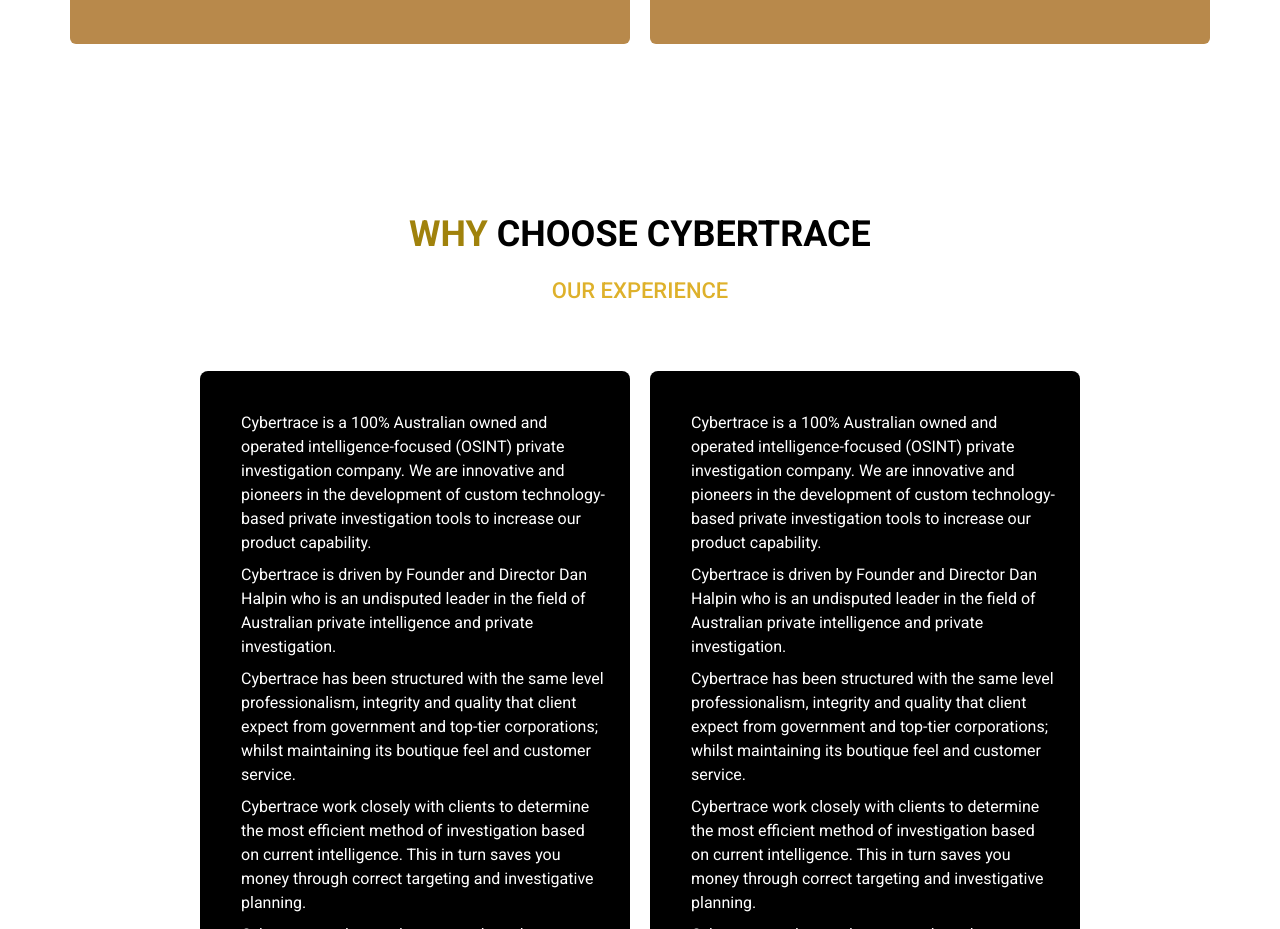
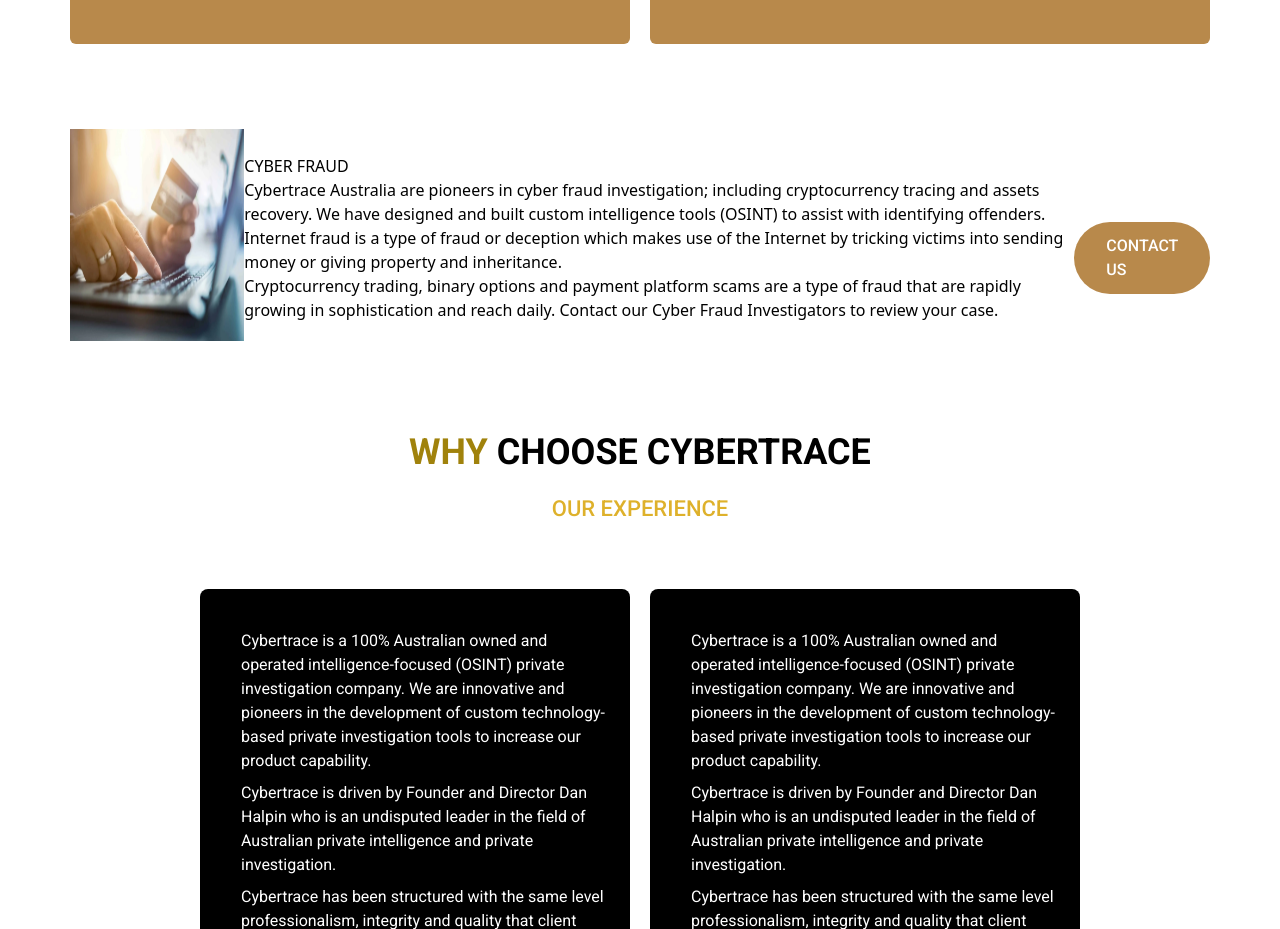
Before and after one commit to NabeelJaan/cybertrace, a Next.js app: page / in a window 1280 px wide. Shown: the part 4225-5154 px from the top of the page. Built offline with nearby package versions, Linux system fonts and the light colour scheme.

Commit message:
services component section html

```diff
--- /dev/null
+++ b/components/ServicesWeOffer.jsx
@@ -0,0 +1,40 @@
+import React from "react";
+import Link from "next/link";
+import Image from "next/image";
+
+
+
+const ServicesWeOffer = () => {
+    return(
+        <section>
+            <div className="max-w-1140px mx-auto">
+                <div className="flex items-center">
+                    <div>
+                        <Image src="/images/cyberFraud.webp" width="336" height="410" alt="cyber fraud" />
+                    </div>
+
+                    <div className="max-w-480px mx-auto">
+                        <h3>CYBER FRAUD</h3>
+                        <p>Cybertrace Australia are pioneers in cyber fraud investigation; including
+                            cryptocurrency tracing and assets recovery. We have designed and built custom
+                            intelligence tools (OSINT) to assist with identifying offenders.</p>
+                        <p>Internet fraud is a type of fraud or deception which makes use of the Internet by
+                            tricking victims into sending money or giving property and inheritance.</p>
+                        <p>Cryptocurrency trading, binary options and payment platform scams are a type
+                            of fraud that are rapidly growing in sophistication and reach daily. Contact our Cyber
+                            Fraud Investigators to review your case.</p>
+                    </div>
+
+                    <div>
+                        <Link href="#">
+                            <a className="text-base font-roboto font-medium uppercase bg-golden text-white px-8 py-3 inline-flex items-center justify-center rounded-full mt-10">Contact us</a>
+                        </Link>
+                    </div>
+                </div>
+            </div>
+        </section>
+    )
+}
+
+
+export default ServicesWeOffer
--- a/pages/index.js
+++ b/pages/index.js
@@ -6,6 +6,7 @@
 import WhyChoose from "../components/WhyChoose";
 import OurPartners from "../components/OurPartners";
 import Image from "next/image";
+import ServicesWeOffer from './../components/ServicesWeOffer';
 
 export default function Home() {
   return (
@@ -196,6 +197,7 @@
 
           <ReviewSlider />
           <Process4 />
+          <ServicesWeOffer />
           <WhyChoose />
           <OurPartners />
 
```
Also changed, not shown: public/images/cyberFraud.webp (added).
